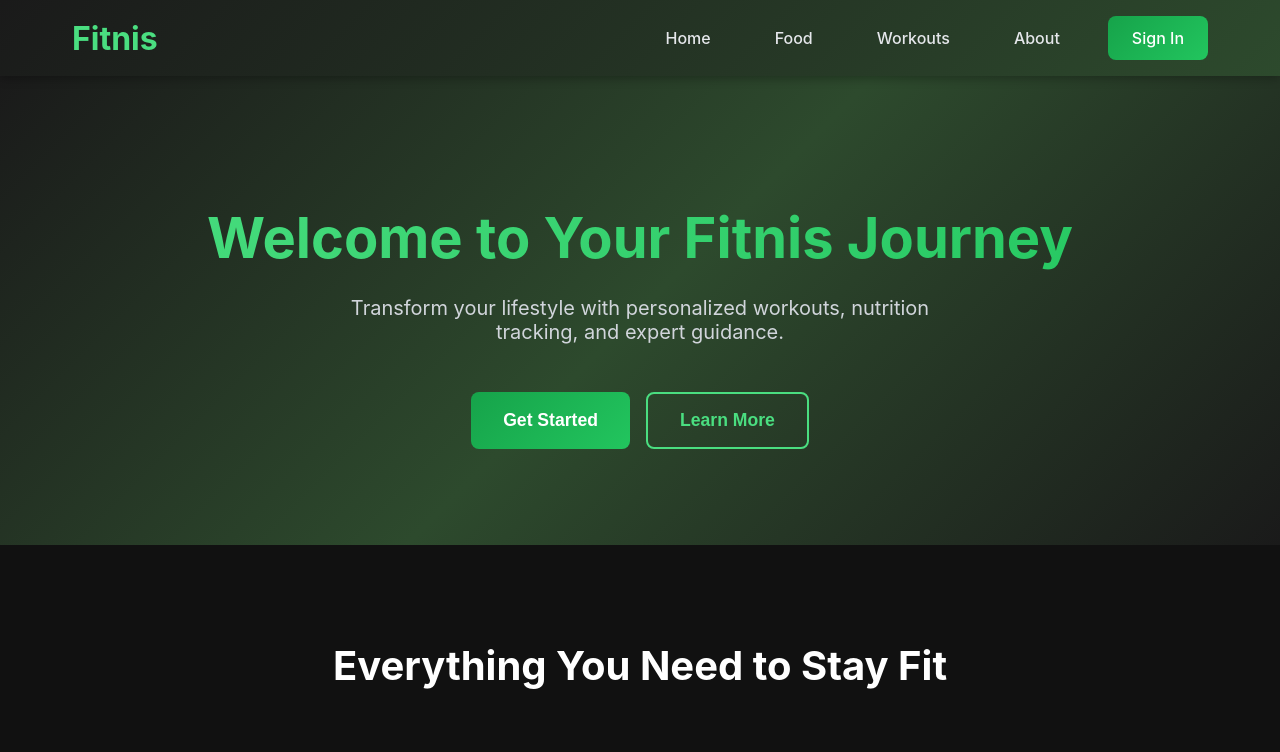
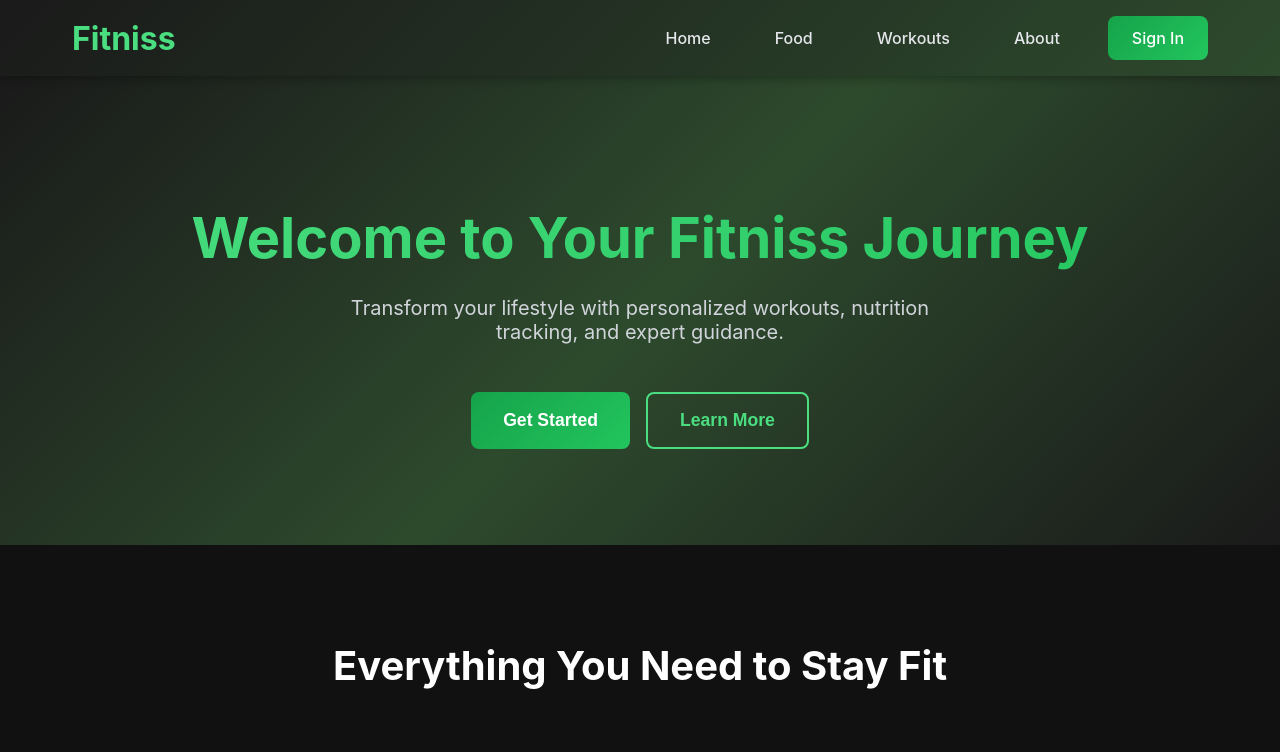
Before and after one commit to ASULandon17/fitnis, a React (Create React App) app: page / in a window 1280 px wide. Shown: the top 752 px of the page. Built offline with nearby package versions, Linux system fonts and the light colour scheme.

Commit message:
change name to fitniss

```diff
--- a/package.json
+++ b/package.json
@@ -1,5 +1,5 @@
 {
-  "name": "fitnis",
+  "name": "fitniss",
   "version": "0.1.0",
   "private": true,
   "dependencies": {
--- a/src/components/About.js
+++ b/src/components/About.js
@@ -5,7 +5,7 @@ function About() {
   return (
     <div className="page">
       <div className="page-header">
-        <h1>About Fitnis</h1>
+        <h1>About Fitniss</h1>
         <p>Coming soon! Learn more about our mission to help you live a healthier lifestyle.</p>
       </div>
     </div>
--- a/src/components/Header.js
+++ b/src/components/Header.js
@@ -7,7 +7,7 @@ function Header() {
     <header className="header">
       <div className="header-container">
         <Link to="/" className="logo">
-          <h1>Fitnis</h1>
+          <h1>Fitniss</h1>
         </Link>
         <nav className="nav">
           <Link to="/" className="nav-link">Home</Link>
--- a/src/components/Home.js
+++ b/src/components/Home.js
@@ -6,7 +6,7 @@ function Home() {
     <div className="home">
       <div className="hero-section">
         <div className="hero-content">
-          <h1>Welcome to Your Fitnis Journey</h1>
+          <h1>Welcome to Your Fitniss Journey</h1>
           <p>Transform your lifestyle with personalized workouts, nutrition tracking, and expert guidance.</p>
           <div className="hero-buttons">
             <button className="btn-primary">Get Started</button>
```
